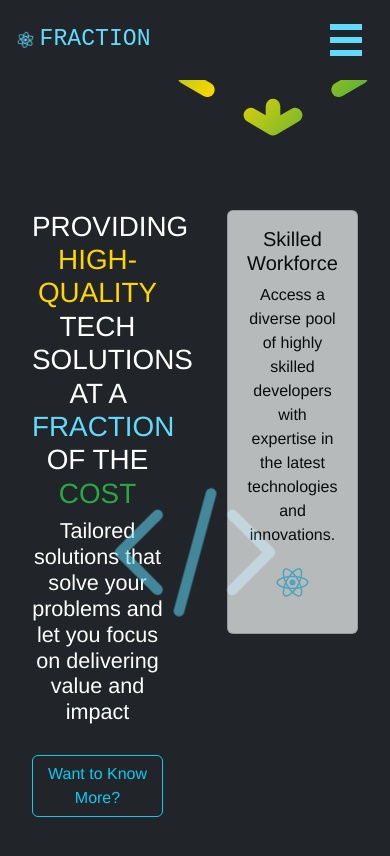
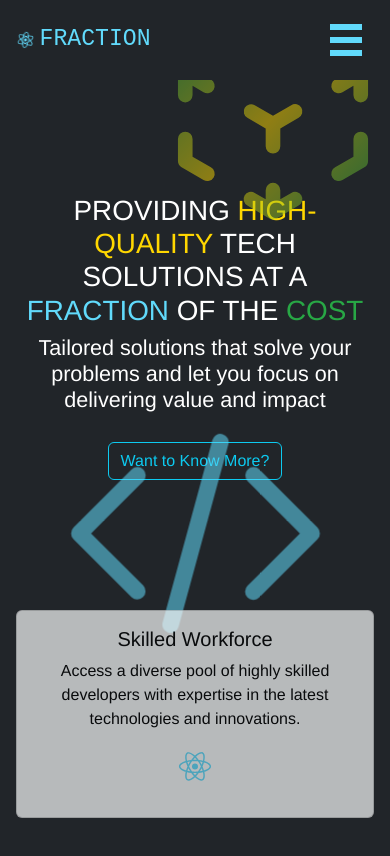
Before and after one commit to theiceoan/fraction, a React (Create React App) app in the folder client/: page / in a window 390 px wide. Shown: the top 856 px of the page. Built offline with nearby package versions, Linux system fonts and the light colour scheme.

Commit message:
mobile screen styling

```diff
--- a/client/src/landing-content/LandingContent.css
+++ b/client/src/landing-content/LandingContent.css
@@ -9,7 +9,7 @@
 	position: absolute; /* Positioning it to cover the area */
   top: 0;
   /* left: -1em; */
-  width: 100%; /* Full width */
+  width: 100%;
   height: 100%;
 }
 
@@ -79,12 +79,102 @@
 	/* opacity: 0.5; */
 }
 
-@media only screen and (max-width: 710px) {
+/* mobile device media queries */
+@media only screen and (max-width: 380px) {
+	.background-graphic {
+		background-size: 60%;
+	}
+
+	.main-text-container, .container-to-be-renamed {
+		margin-top: 5%;
+		padding: 0.5em;
+		width: 100vw;
+	}
+
+	.landing-content-container {
+		flex-direction: column;
+	}
+
+	.corner-graphic {
+		top: 0%;
+		right: 0%;
+		width: 60%;
+		height: 60%;
+		opacity: 0.5;
+	}
+}
+
+@media only screen and (min-width: 381px) and (max-width: 435px) {
+	.background-graphic {
+		background-size: 70%;
+	}
+
+	.main-text-container, .container-to-be-renamed {
+		margin-top: 25%;
+		padding: 1em;
+		width: 100vw;
+	}
+
+	.landing-content-container {
+		flex-direction: column;
+	}
+
+	.corner-graphic {
+		top: 0%;
+		right: 0%;
+		width: 60%;
+		height: 60%;
+		opacity: 0.5;
+	}
+}
+
+/* @media only screen and (min-width: 436px) and (max-width: 435px) {
+	.background-graphic {
+		background-size: 70%;
+	}
+
+	.main-text-container, .container-to-be-renamed {
+		margin-top: 25%;
+		padding: 1em;
+		width: 100vw;
+	}
+
+	.landing-content-container {
+		flex-direction: column;
+	}
+
+	.corner-graphic {
+		top: 0%;
+		right: 0%;
+		width: 60%;
+		height: 60%;
+		opacity: 0.5;
+	}
+} */
+
+
+/* media screens bigger than a phone */
+@media only screen and (min-width: 436px) and (max-width: 710px) {
 	.corner-graphic {
 		top: -10%;
 		right: 0%;
 		width: 60%;
 		height: 60%;
+		opacity: 0.5;
+	}
+
+	.background-graphic {
+		background-size: 70%;
+	}
+
+	.main-text-container, .container-to-be-renamed {
+		margin-top: 25%;
+		padding: 1em;
+		width: 100vw;
+	}
+
+	.landing-content-container {
+		flex-direction: column;
 	}
 }
 
```
